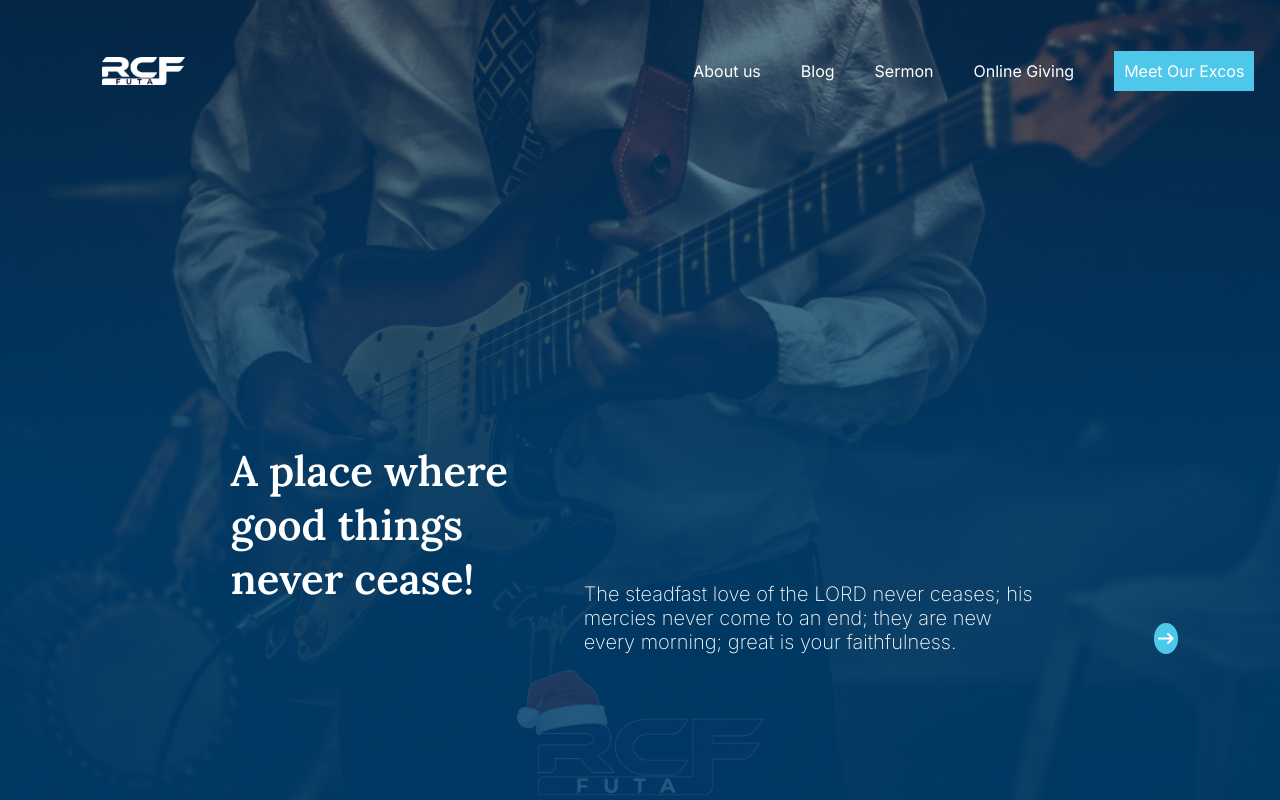
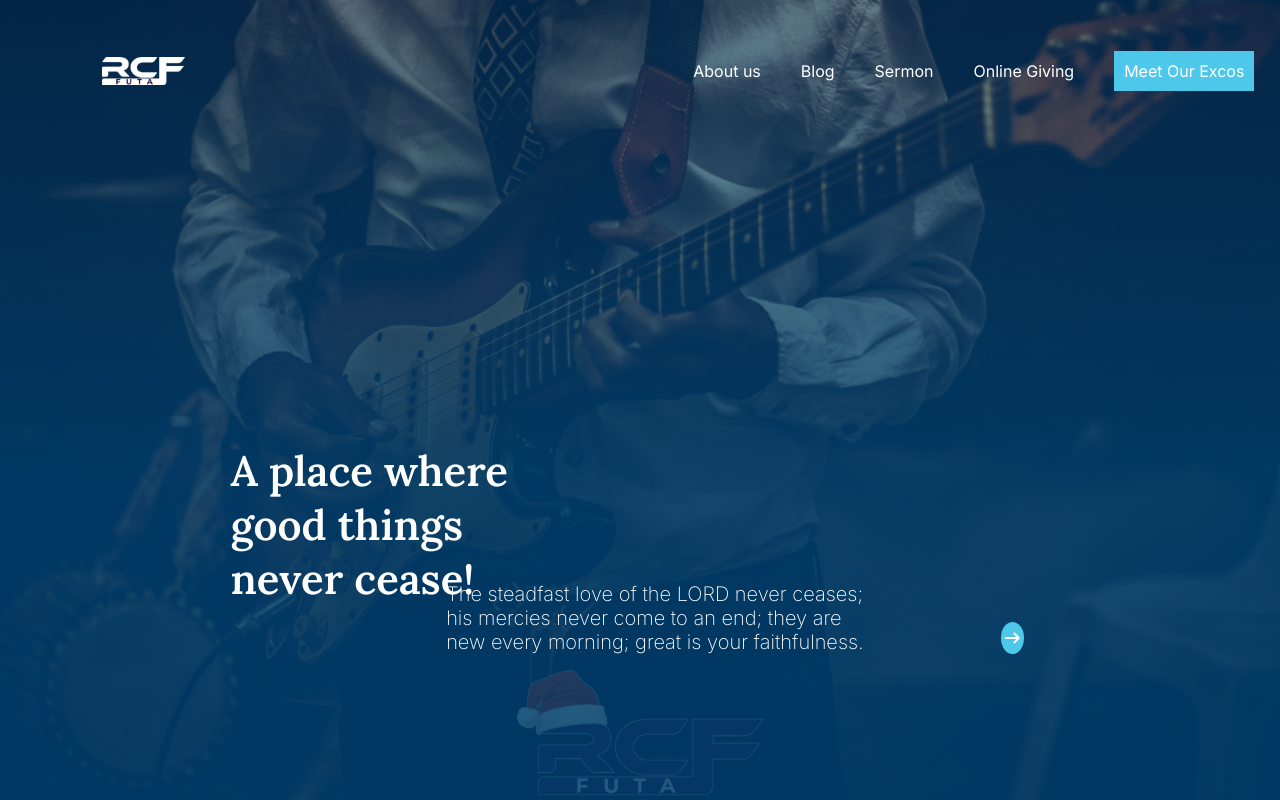
Before and after one commit to rcffuta/Rcf_frontend, a React (Create React App) app: page / in a window 1280 px wide. Built offline with nearby package versions, Linux system fonts and the light colour scheme.

Commit message:
update the codebase

```diff
--- a/src/Component/Navbar/Navbar.css
+++ b/src/Component/Navbar/Navbar.css
@@ -47,7 +47,7 @@ a {
 }
 
 
-* {
+/* * {
     margin: 0;
     padding: 0;
     box-sizing: border-box;
@@ -145,4 +145,4 @@ header {
     #nav-bar ul li a {
         margin-bottom: 12px;
     }
-}
+}  */
--- a/src/Component/Slide/Slide2/Slide2.css
+++ b/src/Component/Slide/Slide2/Slide2.css
@@ -18,7 +18,6 @@
     font-weight: 600;
     font-size: 42px;
     color: #FFFFFF;
-
     width: 60%;
     padding-top: 14rem;
      margin: 2% 4% 0% 18%;
@@ -27,7 +26,7 @@
 .Slide2_body{
     display: flex;
     color: #FFFFFF;
-    margin: 34% 8% 0% -4%;
+    margin: 34% 20% 0% -14%;
     font-weight: 200;
     font-size: 20px;
 
```
